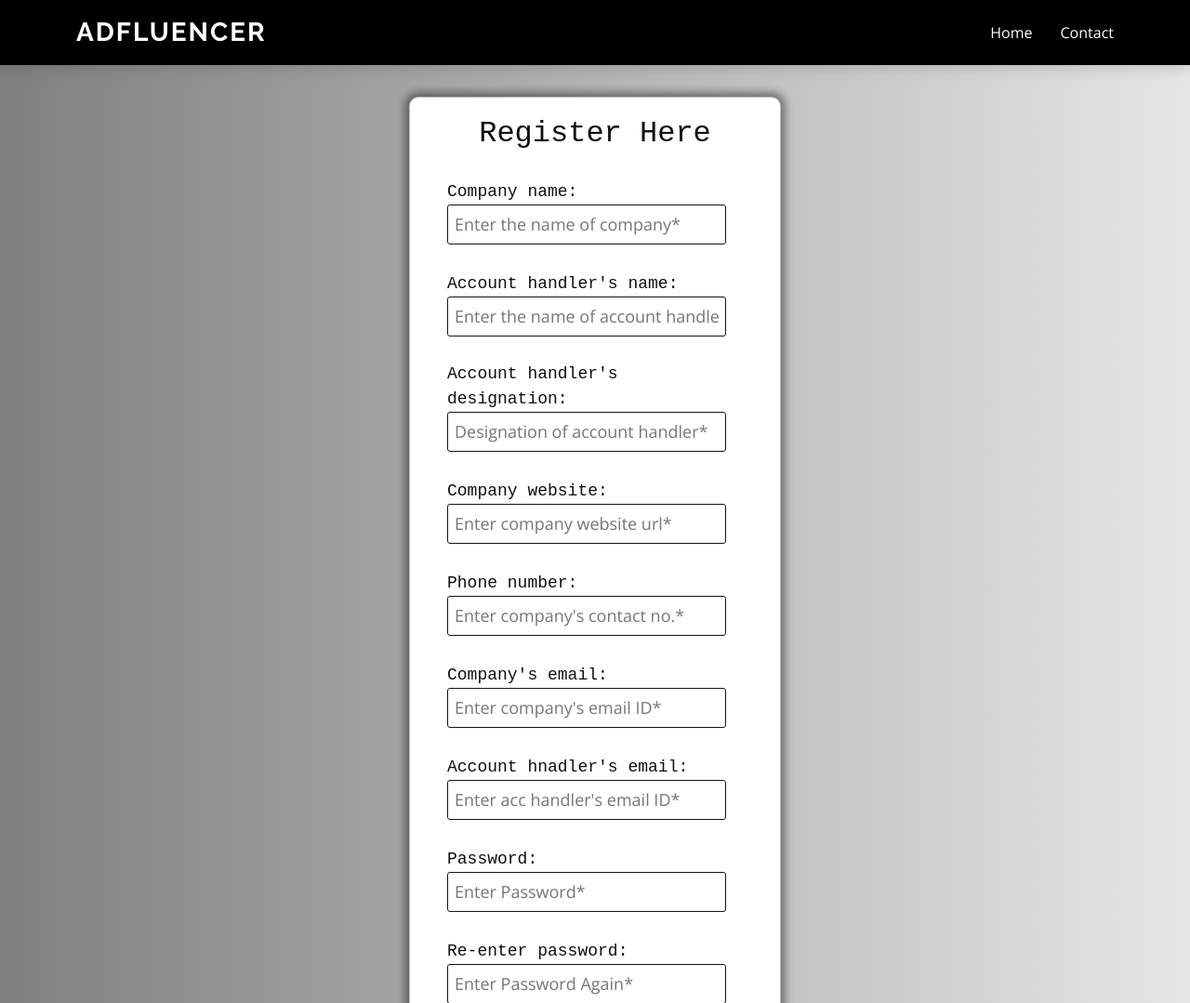
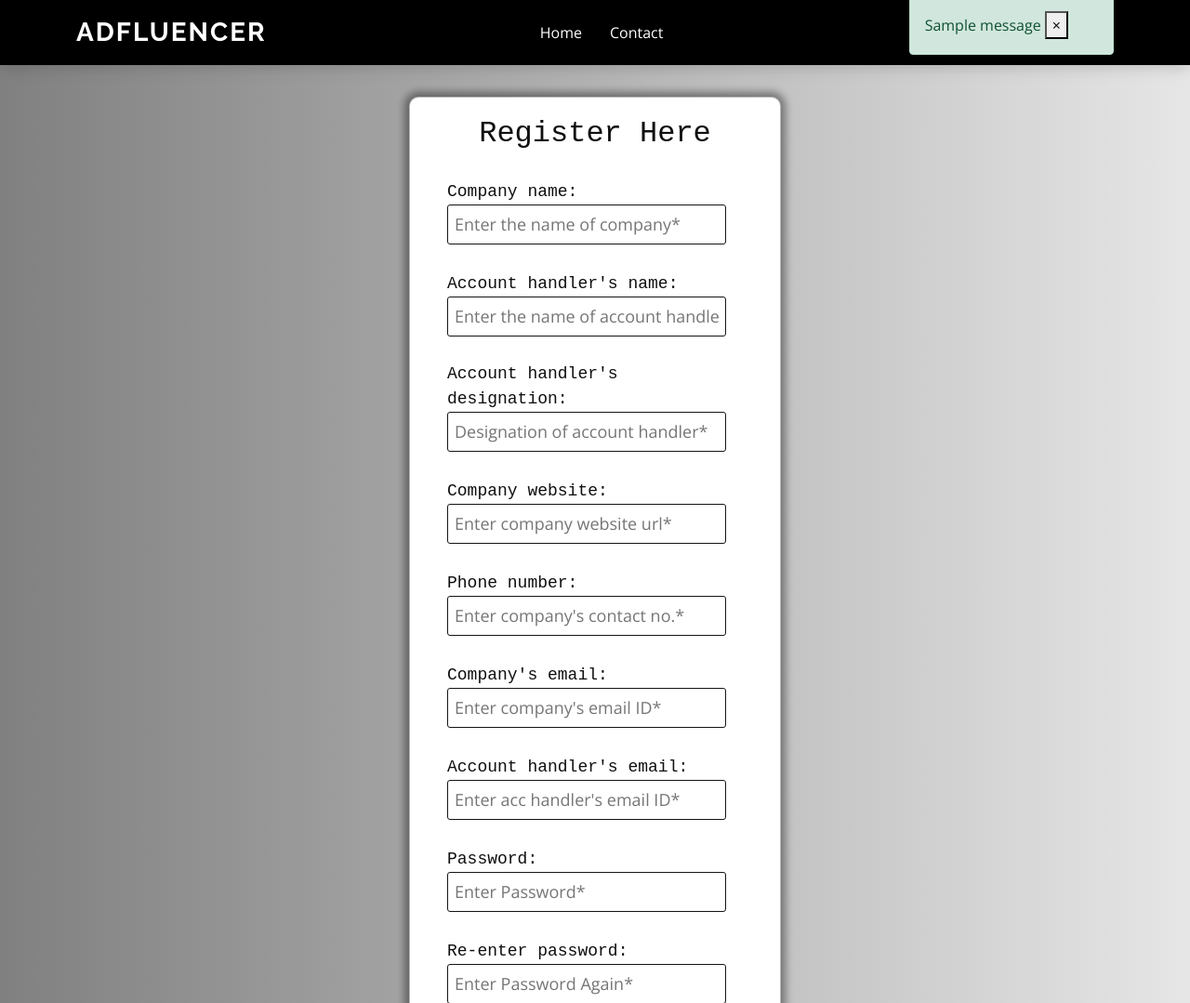
Before and after one commit to Yash-Pratapwar/AdFluencer, a Flask app: page /adv_regis in a window 1280 px wide. Shown: the top 1079 px of the page at 93% size. Run offline with Flask 2, Linux system fonts and the light colour scheme; tables that the repository leaves empty hold one stand-in row (values such as "Sample post"); one stand-in notice (Sample message) is shown; some libraries are stand-ins or nearby versions.

Commit message:
Tried to validate the form
Did the form validation as per all the techniques, still error messages are not shown. I have kept the changes I have made, so please modify them if you see any syntax error or so

```diff
--- a/apprun.py
+++ b/apprun.py
@@ -1,4 +1,4 @@
-from flask import Flask, request, render_template, url_for, redirect
+from flask import Flask, request, render_template, url_for, redirect, flash
 from flask_sqlalchemy import SQLAlchemy
 from datetime import datetime
 from flask_login import UserMixin
@@ -61,15 +61,35 @@ def register():
 def adv_regis():
     if request.method == 'POST':
         company_name = request.form.get("company_name")
+        if len(company_name) == "":
+            flash("Company Name cannot be empty", category= "error")
         acc_handler_name = request.form.get("acc_handler_name")
+        if len(acc_handler_name) == "":
+            flash("Account Handler Name cannot be empty", category= "error")
         acc_handler_desig = request.form.get("acc_handler_desig")
+        if len(acc_handler_desig) == "":
+            flash("Account Handler's Designation cannot be empty", category= "error")
         comp_website = request.form.get("comp_website")
+        if len(comp_website) == "":
+            flash("Company Website cannot be empty", category= "error")
         ph_no = request.form.get("ph_no")
+        if len(ph_no) == "":
+            flash("Phone Number cannot be empty", category= "error")
         comp_email = request.form.get("comp_email")
+        if len(comp_email) == "":
+            flash("Company's Email Address cannot be empty", category= "error")
         ah_email = request.form.get("ah_email")
+        if len(ah_email) == "":
+            flash("Account Handler's Email cannot be empty", category= "error")
         pswd1 = request.form.get("pswd1")
+        if len(pswd1) == "":
+            flash("Password cannot be empty", category= "error")
         pswd2 = request.form.get("pswd2")
+        if len(pswd2) == "":
+            flash("Password cannot be empty", category= "error")
         gender = request.form["gender"]
+        if len(gender) == "":
+            flash("Please Select a Gender", category= "error")
         adv_regis = user_advt(company_name=company_name,acc_handler_name=acc_handler_name,acc_handler_desig=acc_handler_desig,
         comp_website=comp_website, ph_no=ph_no, comp_email=comp_email, ah_email=ah_email,pswd1=pswd1,pswd2=pswd2,gender=gender )
         db.session.add(adv_regis)
--- a/static/js/form_validation.js
+++ b/static/js/form_validation.js
@@ -1,6 +1,6 @@
 function validateform() {
-    let c_name = document.forms["registration"]["name"].value;
-    let ah_name = document.registration.acc_handler_name.value;
+    var company_name = document.forms["registration"]["company_name"];
+    let ah_name = document.registration.acc_handler_name;
     let ah_desig = document.registration.acc_handler_desig.value;
     let num = document.registration.rollno.value;
     let pw1 = document.registration.pswd1.value;
@@ -11,7 +11,7 @@ function validateform() {
     let getSelectedValue = document.querySelector('input[name="gender"]:checked');
 
 
-    if (c_name == null || c_name == "") {
+    if (company_name.value == null || company_name.value == "") {
         alert("Company name can't be blank");
         // ufname.focus();
         return false;
--- a/templates/advertiser-registration.html
+++ b/templates/advertiser-registration.html
@@ -84,6 +84,27 @@
                     <i class="bi bi-list mobile-nav-toggle"></i>
                 </nav><!-- .navbar -->
 
+                {% with messages = get_flashed_messages(with_categories=true) %}
+                {% if messages %}
+                    {% for category, message in messages %}
+                    {% if category == "error" %}
+                    <div class="alert alert-danger alert-dismissible fade show" role="alert">
+                        {{ message }}
+                        <button type="button" class="close" data-dismiss="alert">
+                            <span aria-hidden="true">&times;</span>
+                        </button>
+                    </div>
+                    {% else %}
+                    <div class="alert alert-success alert-dismissible fade show" role="alert">
+                        {{ message }}
+                        <button type="button" class="close" data-dismiss="alert">
+                            <span aria-hidden="true">&times;</span>
+                        </button>
+                    </div>
+                    {% endif %}
+                    {% endfor %}
+                {% endif %}
+                {% endwith %}
             </div>
         </header><!-- End Header -->
     </div>
@@ -132,7 +153,7 @@
                 <input type="email" name="comp_email" id="name" placeholder="Enter company's email ID*" required>
                 <br><br>
 
-                <label>Account hnadler's email: </label>
+                <label>Account handler's email: </label>
                 <br>
                 <input type="email" name="ah_email" id="name" placeholder="Enter acc handler's email ID*" required>
                 <br><br>
```
